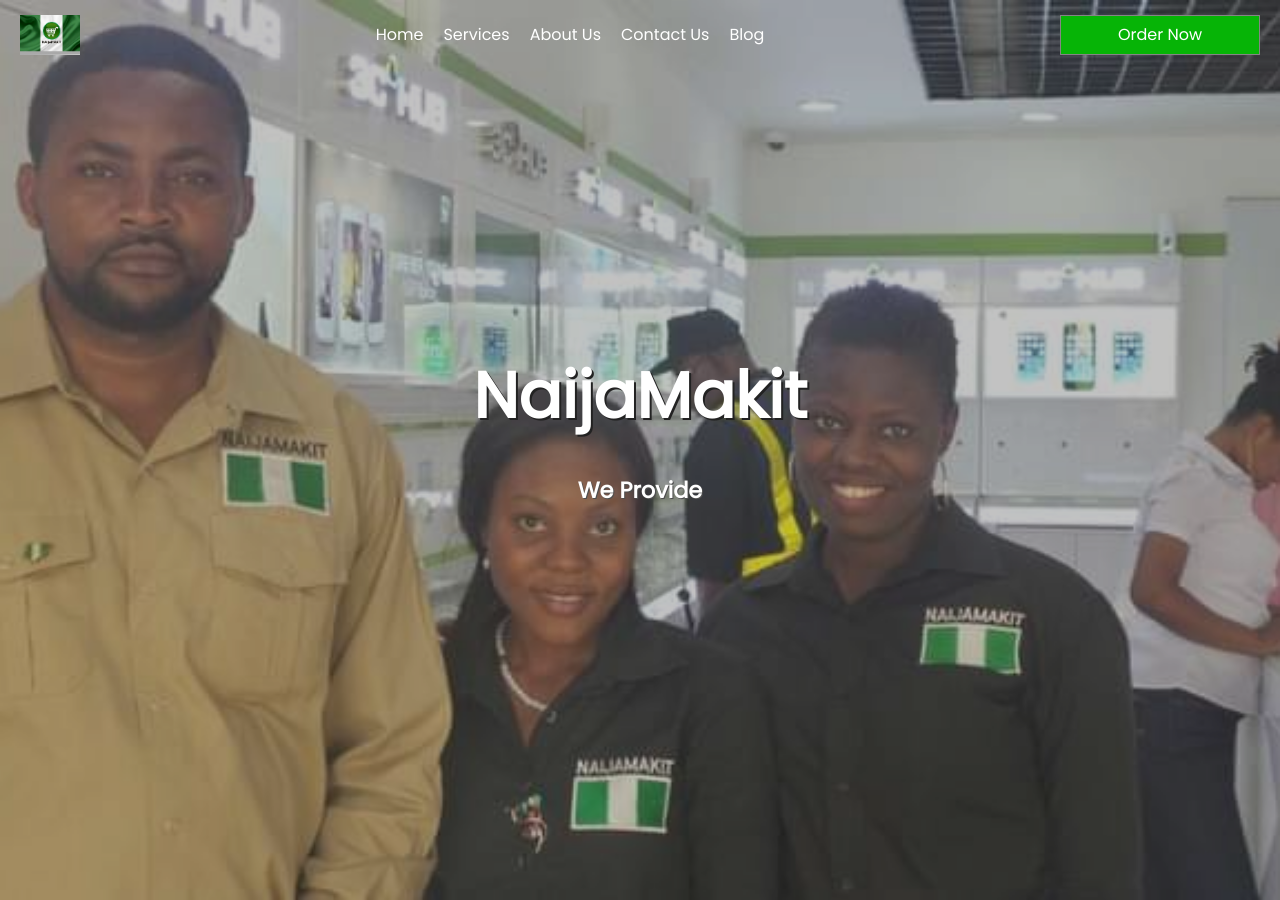
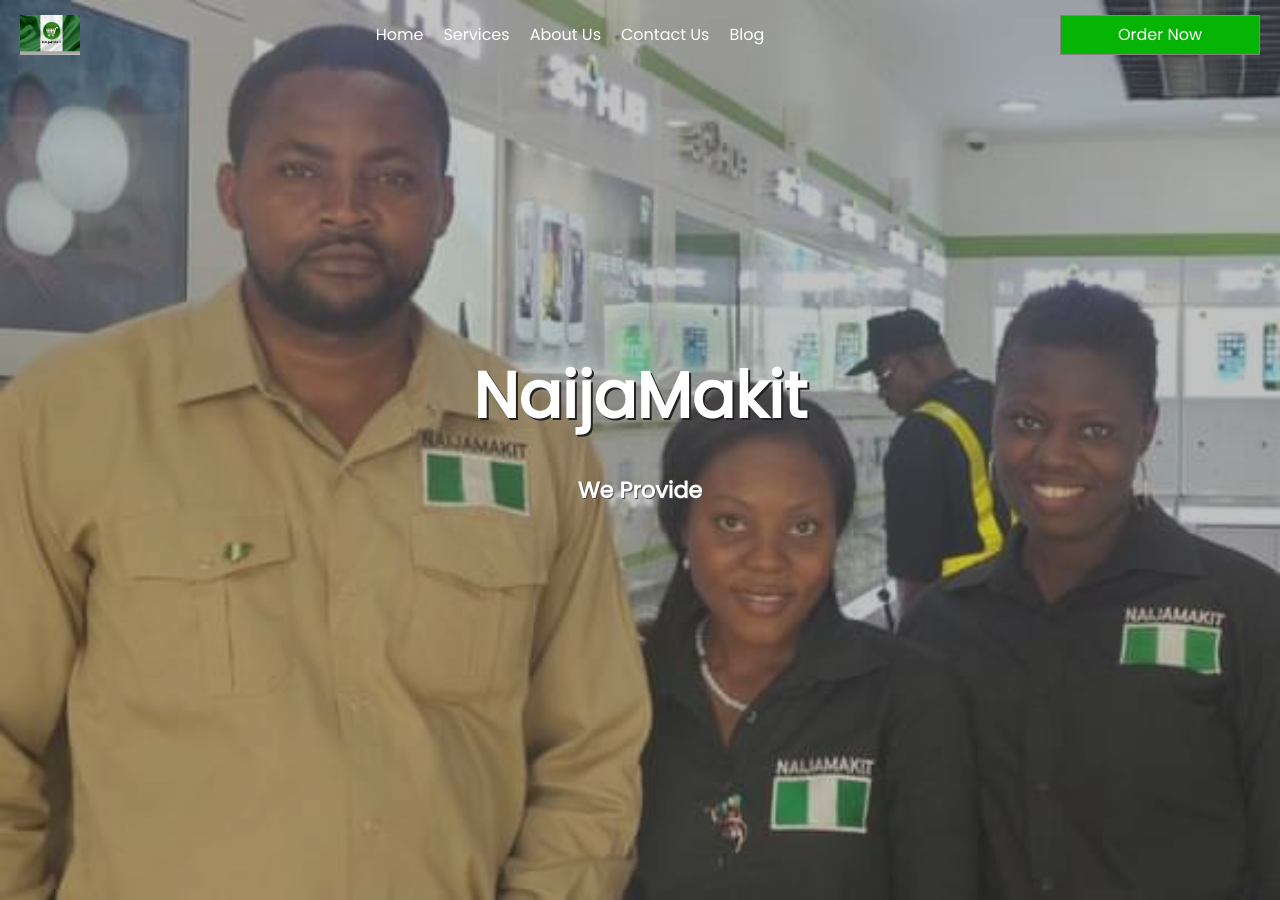
Before and after one commit to xetadeveloper/naijamakit, a Jekyll site: the page built from index.html, in a window 1280 px wide and 900 px high. Built offline with Jekyll 4.4.1, drawn with Linux system fonts in a browser that asks for light colours; the list of posts is cut into pages by our own code.

```diff
--- a/assets/css/main.css
+++ b/assets/css/main.css
@@ -223,14 +223,12 @@
   background-size: cover;
   background-repeat: no-repeat;
   background-position-y: center;
-  background-position-x: -200px;
-  /* background-position-x: center; */
   color: white;
 }
 
 @media screen and (max-width: 425px) {
   #home {
-    /* background-image: url('../images/timbackgroundamLL.jpeg') !important; */
+    background-position-x: -200px;
   }
 }
 
```
